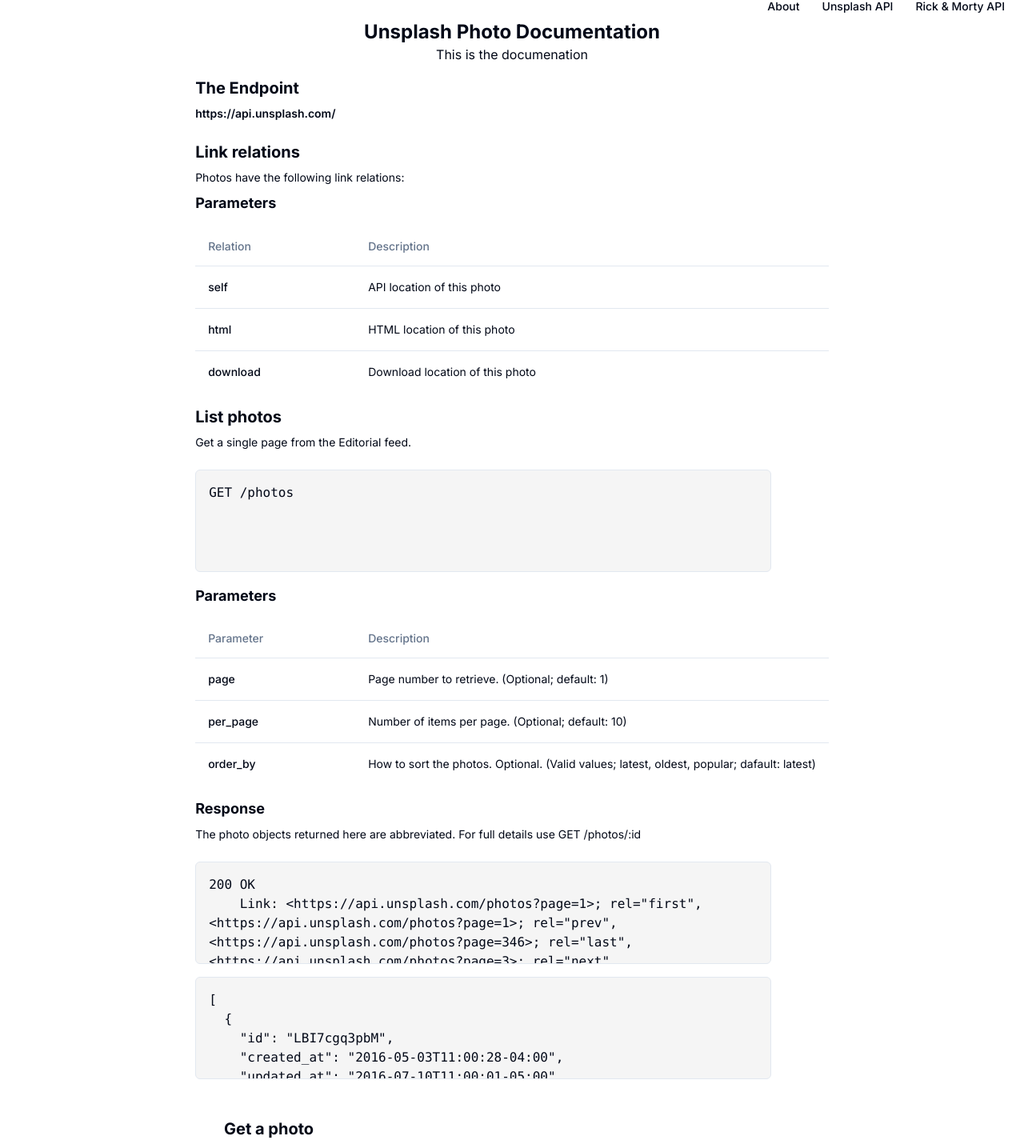
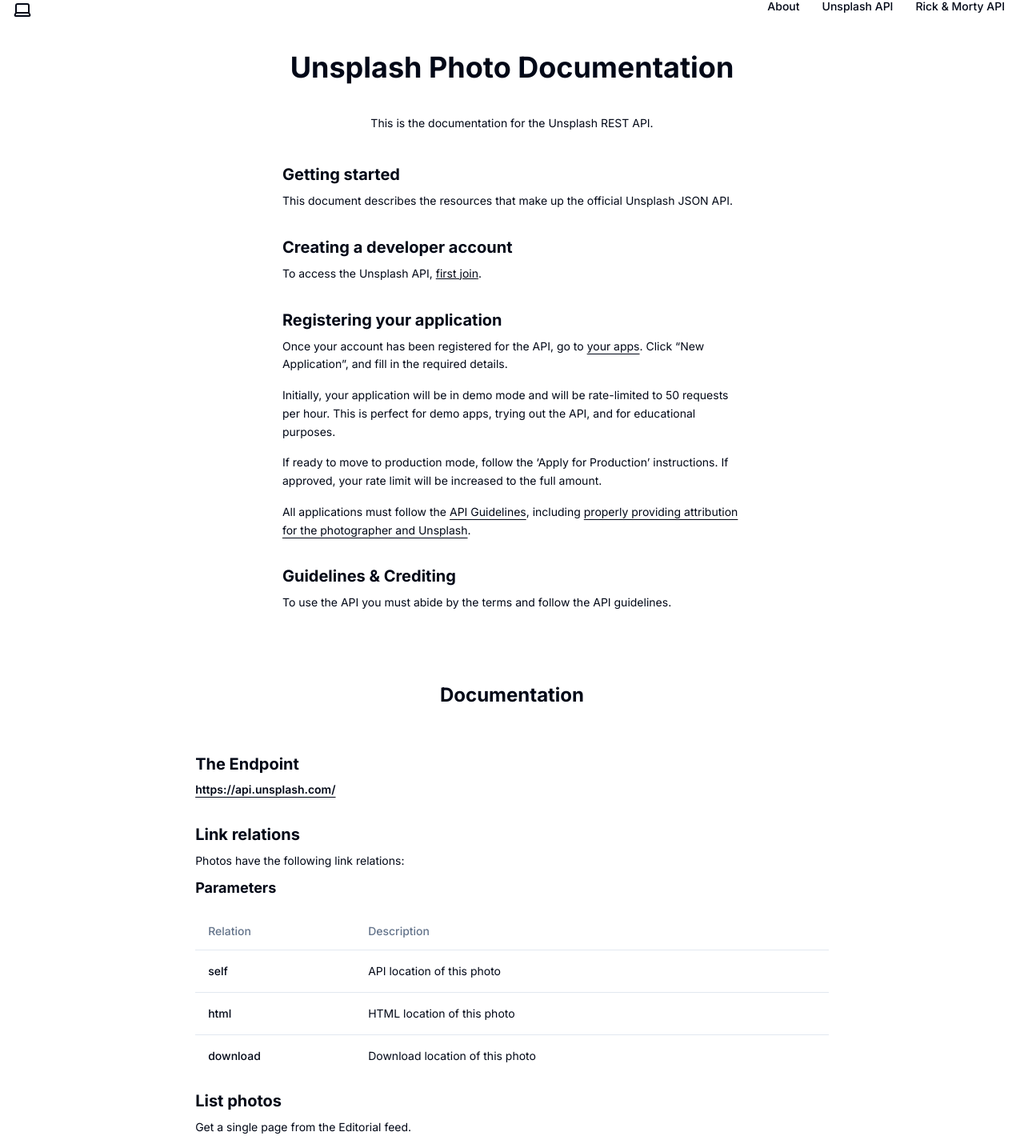
Before and after one commit to andisiambuku/Landing-Page-API-Docs, a Next.js app: page /unsplash-api/docs in a window 1280 px wide. Shown: the part 16-1451 px from the top of the page at 80% size. Built offline with nearby package versions, Linux system fonts and the light colour scheme.

Commit message:
feat(unsplash): complete unsplash feature

```diff
--- a/app/unsplash-api/docs/page.tsx
+++ b/app/unsplash-api/docs/page.tsx
@@ -1,5 +1,6 @@
 import ResponseParams from "@/components/response-params";
 import ResponseSection from "@/components/response-section";
+import Link from "next/link"
 
 const linkRel = [
   { contentOne: 'self', contentTwo: 'API location of this photo' },
@@ -662,30 +663,54 @@
 }`
 
   return (
-    <main className="flex flex-col min-h-screen mt-10 items-center justify-between mb-10">
-      <h1 className="text-2xl font-bold">Unsplash Photo Documentation</h1>
-      <p>This is the documenation </p>
+    <main className="flex flex-col min-h-screen mt-10 items-center justify-between mb-10 px-4 sm:px-6 lg:px-8">
+      <h1 className="text-4xl font-bold my-10">Unsplash Photo Documentation</h1>
+      <p className="text-sm mb-6">This is the documentation for the Unsplash REST API.  </p>
+      <div className="flex flex-col items-center">
+        <section className="my-4">
+          <h2 className="text-xl font-bold">Getting started</h2>
+          <p className="text-sm py-2 max-w-prose leading-relaxed mb-6">This document describes the resources that make up the official Unsplash JSON API.</p>
+
+          <h2 className="text-xl font-bold">Creating a developer account</h2>
+          <p className="text-sm py-2 max-w-prose leading-relaxed mb-6">To access the Unsplash API, <Link href="https://unsplash.com/oauth/applications" className="underline first-line:underline-offset-4 ">first join</Link>.</p>
+
+          <h2 className="text-xl font-bold">Registering your application</h2>
+          <p className="text-sm py-2 max-w-prose leading-relaxed">Once your account has been registered for the API, go to <Link href="https://unsplash.com/oauth/applications" className="underline underline-offset-4 ">your apps</Link>. Click “New Application”, and fill in the required details.</p>
+
+          <p className="text-sm py-2 max-w-prose leading-relaxed">Initially, your application will be in demo mode and will be rate-limited to 50 requests per hour. This is perfect for demo apps, trying out the API, and for educational purposes.</p>
+
+          <p className="text-sm py-2 max-w-prose leading-relaxed">If ready to move to production mode, follow the ‘Apply for Production’ instructions. If approved, your rate limit will be increased to the full amount.</p>
+
+          <p className="text-sm py-2 max-w-prose leading-relaxed mb-6">All applications must follow the <Link href="https://help.unsplash.com/api-guidelines/unsplash-api-guidelines" className="underline underline-offset-4 ">API Guidelines</Link>, including <Link href="https://help.unsplash.com/api-guidelines/guideline-attribution" className="underline underline-offset-4 ">properly providing attribution for the photographer and Unsplash</Link>.</p>
+
+          <h2 className="text-xl font-bold">Guidelines & Crediting</h2>
+          <p className="text-sm py-2 max-w-prose leading-relaxed mb-6">To use the API you must abide by the terms and follow the API guidelines.</p>
+        </section>
+        <h2 className="text-2xl font-bold my-10">Documentation</h2>
+
         <section className="my-4">
           <h2 className="text-xl font-bold">The Endpoint</h2>
-        <p className="text-sm py-2 font-semibold mb-4">https://api.unsplash.com/</p>
+          <Link href="https://api.unsplash.com/" className="text-sm py-2 font-semibold mb-6 underline underline-offset-4 block">
+            https://api.unsplash.com/
+          </Link>
           <h2 className="text-xl font-bold">Link relations</h2>
-        <p className="text-sm py-2">Photos have the following link relations:</p>
+          <p className="text-sm py-2 max-w-prose leading-relaxed">Photos have the following link relations:</p>
           <h3 className="text-lg font-bold">Parameters</h3>
           <ResponseParams headerOne={"Relation"} headerTwo={"Description"} rows={linkRel} />
 
           <h2 className="text-xl font-bold">List photos</h2>
-        <p className="text-sm py-2">Get a single page from the Editorial feed.</p>
+          <p className="text-sm py-2 max-w-prose leading-relaxed">Get a single page from the Editorial feed.</p>
           <ResponseSection content="GET /photos" />
           <h3 className="text-lg font-bold">Parameters</h3>
           <ResponseParams headerOne={"Parameter"} headerTwo={"Description"} rows={listPhotos} />
           <h3 className="text-lg font-bold">Response</h3>
-        <p className="text-sm py-2">The photo objects returned here are abbreviated. For full details use GET /photos/:id</p>
+          <p className="text-sm py-2 max-w-prose leading-relaxed">The photo objects returned here are abbreviated. For full details use GET /photos/:id</p>
           <ResponseSection content={listRes} />
           <ResponseSection content={listResExample} />
         </section>
         <section className="my-4">
           <h2 className="text-xl font-bold">Get a photo</h2>
-        <p className="text-sm py-2">Retrieve a single photo.</p>
+          <p className="text-sm py-2 max-w-prose leading-relaxed">Retrieve a single photo.</p>
           <ResponseSection content="GET /photos/:id" />
           <h3 className="text-lg font-bold">Parameters</h3>
           <ResponseParams headerOne={"Parameter"} headerTwo={"Description"} rows={getPhoto} />
@@ -695,36 +720,39 @@
         </section>
         <section className="my-4">
           <h2 className="text-xl font-bold">Get a random photo</h2>
-        <p className="text-sm py-2">Retrieve a single random photo, given optional filters.</p>
+          <p className="text-sm py-2 max-w-prose leading-relaxed">Retrieve a single random photo, given optional filters.</p>
           <ResponseSection content="GET /photos/random" />
           <h3 className="text-lg font-bold">Parameters</h3>
-        <p className="text-sm py-2">All parameters are optional, and can be combined to narrow the pool of photos from which a random one will be chosen.</p>
+          <p className="text-sm py-2 max-w-prose leading-relaxed">All parameters are optional, and can be combined to narrow the pool of photos from which a random one will be chosen.</p>
           <ResponseParams headerOne={"Parameter"} headerTwo={"Description"} rows={getRandomPhoto} />
-        <p className="text-sm py-2">Note: You can’t use the collections or topics filtering with query parameters in the same request</p>
-        <p className="text-sm py-2">Note: When supplying a count parameter - and only then - the response will be an array of photos, even if the value of count is 1.</p>
+          <p className="text-sm py-2 max-w-prose leading-relaxed">Note: You can’t use the collections or topics filtering with query parameters in the same request</p>
+          <p className="text-sm py-2 max-w-prose leading-relaxed">Note: When supplying a count parameter - and only then - the response will be an array of photos, even if the value of count is 1.</p>
           <h3 className="text-lg font-bold">Response</h3>
           <ResponseSection content={getRes} />
-        <p className="text-sm py-2">Without the count parameter:</p>
+          <p className="text-sm py-2 max-w-prose leading-relaxed">Without the count parameter:</p>
           <ResponseSection content={randomResExampleNoCount} />
-        <p className="text-sm py-2">With the count parameter:</p>
+          <p className="text-sm py-2 max-w-prose leading-relaxed">With the count parameter:</p>
           <ResponseSection content={randomResExampleCount} />
         </section>
+
         <section className="my-4">
           <h2 className="text-xl font-bold">Get a photos statistics</h2>
-        <p className="text-sm py-2">Retrieve total number of downloads, views and likes of a single photo, as well as the historical breakdown of these stats in a specific timeframe (default is 30 days).</p>
+          <p className="text-sm py-2 max-w-prose leading-relaxed">Retrieve total number of downloads, views and likes of a single photo, as well as the historical breakdown of these stats in a specific timeframe (default is 30 days).</p>
           <ResponseSection content="GET /photos/:id/statistics" />
           <h3 className="text-lg font-bold">Parameters</h3>
           <ResponseParams headerOne={"Parameter"} headerTwo={"Description"} rows={getPhotoStats} />
-        <p className="text-sm py-2">Currently, the only resolution param supported is “days”. The quantity param can be any number between 1 and 30.</p>
+          <p className="text-sm py-2 max-w-prose leading-relaxed">Currently, the only resolution param supported is “days”. The quantity param can be any number between 1 and 30.</p>
           <h3 className="text-lg font-bold">Response</h3>
           <ResponseSection content={getRes} />
           <ResponseSection content={downloadResExample} />
         </section>
         <section className="my-4">
           <h2 className="text-xl font-bold">Track a photo download</h2>
-        <p className="text-sm py-2">To abide by the API guidelines, you need to trigger a GET request to this endpoint every time your application performs a download of a photo. To understand what constitutes a download, please refer to the ‘Triggering a download’ guideline.</p>
-        <p className="text-sm py-2">This is purely an event endpoint used to increment the number of downloads a photo has. You can think of it very similarly to the pageview event in Google Analytics—where you’re incrementing a counter on the backend. This endpoint is not to be used to embed the photo (use the photo.urls.* properties instead) or to direct the user to the downloaded photo (use the photo.urls.full instead), it is for tracking purposes only.</p>
-        <p className="text-sm py-2">Note: This is different than the concept of a view, which is tracked automatically when you hotlink an image</p>
+
+          <p className="text-sm py-2 max-w-prose leading-relaxed">To abide by the API guidelines, you need to trigger a GET request to this endpoint every time your application performs a download of a photo. To understand what constitutes a download, please refer to the ‘Triggering a download’ guideline.</p>
+          <p className="text-sm py-2 max-w-prose leading-relaxed">This is purely an event endpoint used to increment the number of downloads a photo has. You can think of it very similarly to the pageview event in Google Analytics—where you’re incrementing a counter on the backend. This endpoint is not to be used to embed the photo (use the photo.urls.* properties instead) or to direct the user to the downloaded photo (use the photo.urls.full instead), it is for tracking purposes only.</p>
+          <p className="text-sm py-2 max-w-prose leading-relaxed">Note: This is different than the concept of a view, which is tracked automatically when you hotlink an image</p>
+
           <ResponseSection content="GET /photos/:id/download" />
           <h3 className="text-lg font-bold">Parameters</h3>
           <ResponseParams headerOne={"Parameter"} headerTwo={"Description"} rows={trackDownload} />
@@ -734,39 +762,40 @@
         </section>
         <section className="my-4">
           <h2 className="text-xl font-bold">Update a photo</h2>
-        <p className="text-sm py-2">Update a photo on behalf of the logged-in user. This requires the write_photos scope.</p>
+          <p className="text-sm py-2 max-w-prose leading-relaxed">Update a photo on behalf of the logged-in user. This requires the write_photos scope.</p>
           <ResponseSection content="PUT /photos/:id" />
           <h3 className="text-lg font-bold">Parameters</h3>
           <ResponseParams headerOne={"Parameter"} headerTwo={"Description"} rows={updatePhoto} />
           <h3 className="text-lg font-bold">Response</h3>
-        <p className="text-sm py-2">Responds with the uploaded photo:</p>
+          <p className="text-sm py-2 max-w-prose leading-relaxed">Responds with the uploaded photo:</p>
           <ResponseSection content={updateRes} />
           <ResponseSection content={updateResExample} />
         </section>
         <section className="my-4">
           <h2 className="text-xl font-bold">Like a photo</h2>
-        <p className="text-sm py-2">Like a photo on behalf of the logged-in user. This requires the write_likes scope.</p>
-        <p className="text-sm py-2">Note: This action is idempotent; sending the POST request to a single photo multiple times has no additional effect.</p>
+          <p className="text-sm py-2 max-w-prose leading-relaxed">Like a photo on behalf of the logged-in user. This requires the write_likes scope.</p>
+          <p className="text-sm py-2 max-w-prose leading-relaxed">Note: This action is idempotent; sending the POST request to a single photo multiple times has no additional effect.</p>
           <ResponseSection content="POST /photos/:id/like" />
           <h3 className="text-lg font-bold">Parameters</h3>
           <ResponseParams headerOne={"Parameter"} headerTwo={"Description"} rows={likePhoto} />
           <h3 className="text-lg font-bold">Response</h3>
-        <p className="text-sm py-2">Responds with the abbreviated versions of the user and the liked photo.</p>
+          <p className="text-sm py-2 max-w-prose leading-relaxed">Responds with the abbreviated versions of the user and the liked photo.</p>
           <ResponseSection content={updateRes} />
           <ResponseSection content={likeResExample} />
         </section>
         <section className="my-4">
           <h2 className="text-xl font-bold">Unlike a photo</h2>
-        <p className="text-sm py-2">Remove a user’s like of a photo.</p>
-        <p className="text-sm py-2">Note: This action is idempotent; sending the DELETE request to a single photo multiple times has no additional effect.</p>
+          <p className="text-sm py-2 max-w-prose leading-relaxed">Remove a user’s like of a photo.</p>
+          <p className="text-sm py-2 max-w-prose leading-relaxed">Note: This action is idempotent; sending the DELETE request to a single photo multiple times has no additional effect.</p>
           <ResponseSection content="DELETE /photos/:id/like" />
           <h3 className="text-lg font-bold">Parameters</h3>
           <ResponseParams headerOne={"Parameter"} headerTwo={"Description"} rows={unlikePhoto} />
           <h3 className="text-lg font-bold">Response</h3>
-        <p className="text-sm py-2">Responds with a 204 status and an empty body.</p>
+          <p className="text-sm py-2 max-w-prose leading-relaxed">Responds with a 204 status and an empty body.</p>
           <ResponseSection content={getRes} />
           <ResponseSection content={unlikeResExample} />
         </section>
+      </div>
     </main>
   )
 }
--- a/components/header.tsx
+++ b/components/header.tsx
@@ -8,6 +8,7 @@
   MenubarTrigger,
 } from "@/components/ui/menubar";
 import { Sheet, SheetTrigger, SheetContent, SheetHeader, SheetClose } from "@/components/ui/sheet";
+import { Laptop } from "lucide-react"
 
 export default function Header() {
   const [isOpen, setIsOpen] = useState(false);
@@ -15,6 +16,7 @@
   return (
     <>
       <div className="relative md:hidden">
+        <Laptop className='absolute left-2' />
         <Sheet open={isOpen} onOpenChange={setIsOpen}>
           <SheetTrigger asChild>
             <button className="absolute right-2 p-2 text-gray-500">☰</button>
@@ -63,6 +65,7 @@
       </div>
 
       <div className="relative hidden md:flex">
+        <Laptop className='absolute left-4 top-4' />
         <Menubar className='absolute right-2'>
           <MenubarMenu>
             <MenubarTrigger>About</MenubarTrigger>
--- a/lib/data/unsplash-data.ts
+++ b/lib/data/unsplash-data.ts
@@ -2,7 +2,7 @@
 const accessKey: any = process.env.UNSPLASH_ACCESS_KEY;
 
 export async function getAllPhotos() {
-  const url = `https://api.unsplash.com/photos?client_id=${accessKey}`;
+  const url = `https://api.unsplash.com/photos?client_id=${accessKey}&per_page=24`;
   try {
     const res = await fetch(url,{
       method: "GET",
```
Also changed, not shown: app/unsplash-api/demo/page.tsx (+8 -8 lines). Lines whose indentation alone changed are shown as unchanged.
